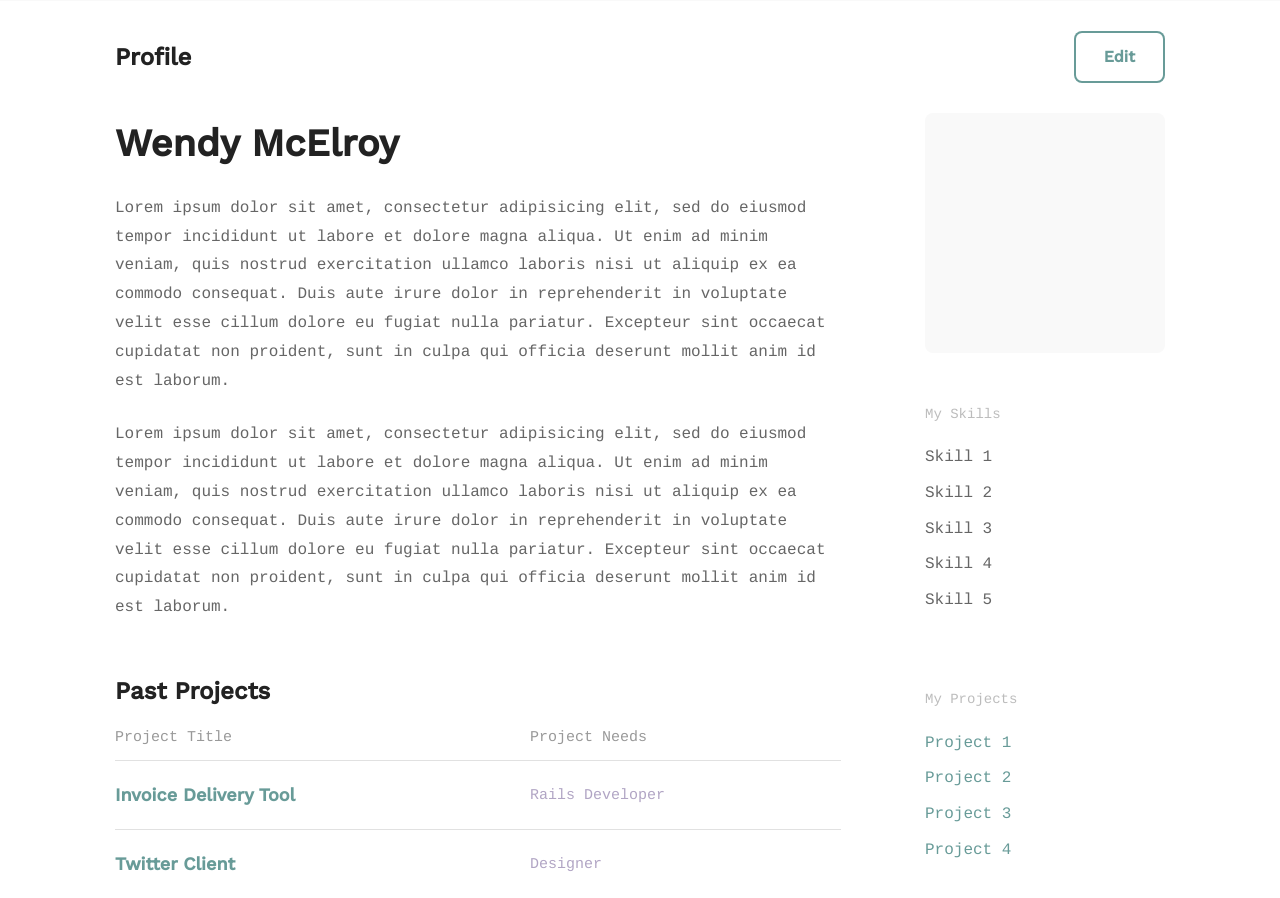
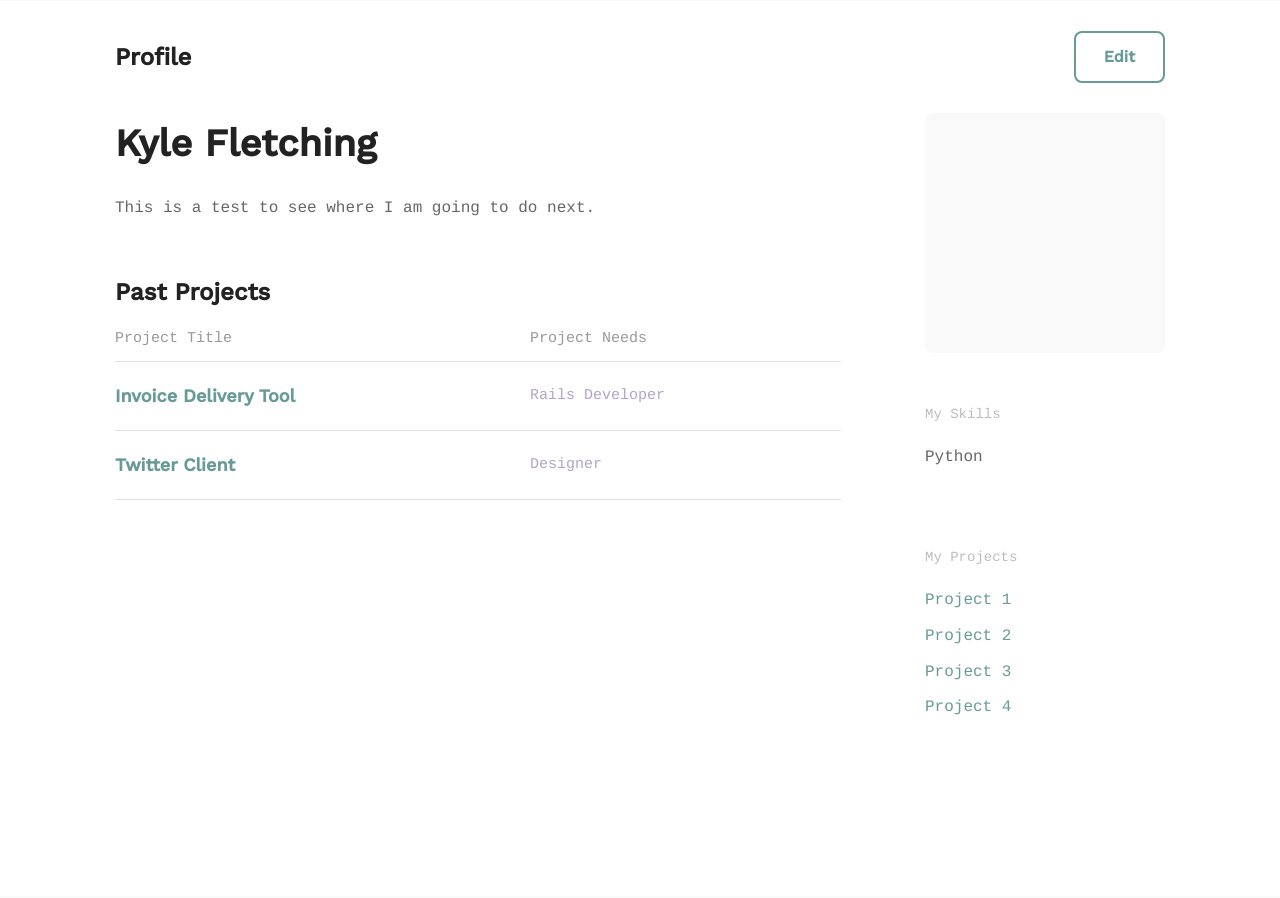
Before and after one commit to DanielSauve101/techdegree-project-12, a Django app: a page that uses teambuilding/accounts/templates/accounts/profile_detail.html in a window 1280 px wide. Shown: the part 170-1068 px from the top of the page. After the commit the page ends 885 px from the top, so only its background shows below. Run offline with Django 3.2, Linux system fonts and the light colour scheme; a user stored in the database is signed in; data comes from the database, SQL or seed files in the repository; both versions use the stored data as it was after the commit.

Commit message:
detail profile view working

```diff
--- a/teambuilding/accounts/templates/accounts/profile_detail.html
+++ b/teambuilding/accounts/templates/accounts/profile_detail.html
@@ -22,11 +22,11 @@
     </div>
 
     <div class="grid-70">
-      <h1>Wendy McElroy</h1>
+      <h1>{{ profile.name }}</h1>
       <div class="circle--article--body">
-        <p>Lorem ipsum dolor sit amet, consectetur adipisicing elit, sed do eiusmod tempor incididunt ut labore et dolore magna aliqua. Ut enim ad minim veniam, quis nostrud exercitation ullamco laboris nisi ut aliquip ex ea commodo consequat. Duis aute irure dolor in reprehenderit in voluptate velit esse cillum dolore eu fugiat nulla pariatur. Excepteur sint occaecat cupidatat non proident, sunt in culpa qui officia deserunt mollit anim id est laborum.</p>
+        <p>{{ profile.description }}</p>
 
-        <p>Lorem ipsum dolor sit amet, consectetur adipisicing elit, sed do eiusmod tempor incididunt ut labore et dolore magna aliqua. Ut enim ad minim veniam, quis nostrud exercitation ullamco laboris nisi ut aliquip ex ea commodo consequat. Duis aute irure dolor in reprehenderit in voluptate velit esse cillum dolore eu fugiat nulla pariatur. Excepteur sint occaecat cupidatat non proident, sunt in culpa qui officia deserunt mollit anim id est laborum.</p>
+
       </div>
 
       <h2>Past Projects</h2>
@@ -69,11 +69,9 @@
       <div class="circle--secondary--module">
         <h4>My Skills</h4>
         <ul class="unloaded">
-          <li>Skill 1</li>
-          <li>Skill 2</li>
-          <li>Skill 3</li>
-          <li>Skill 4</li>
-          <li>Skill 5</li>
+        {% for skill in profile.skill_set.all %}
+          <li>{{ skill }}</li>
+        {% endfor %}
         </ul>
       </div>
 
```
Also changed, not shown: teambuilding/db.sqlite3.
